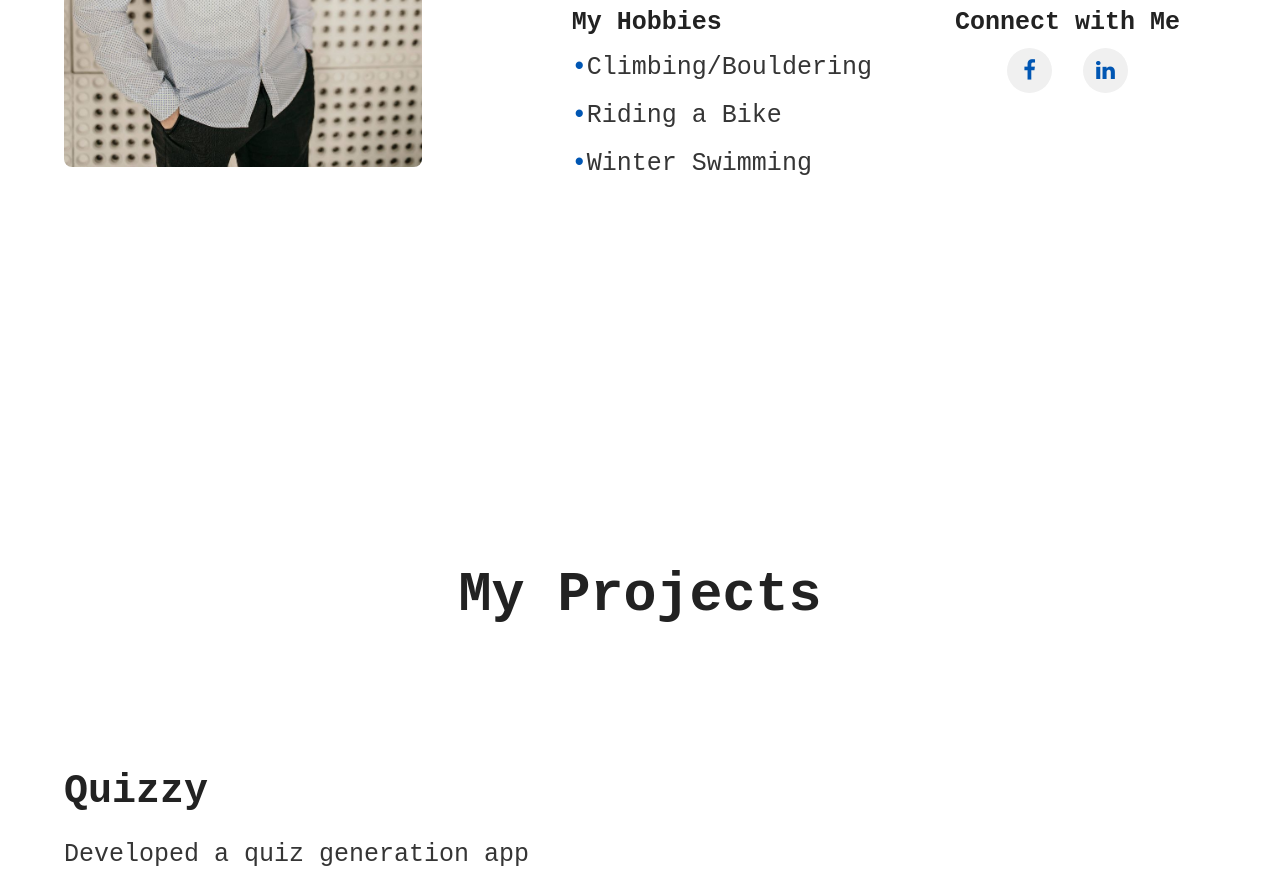
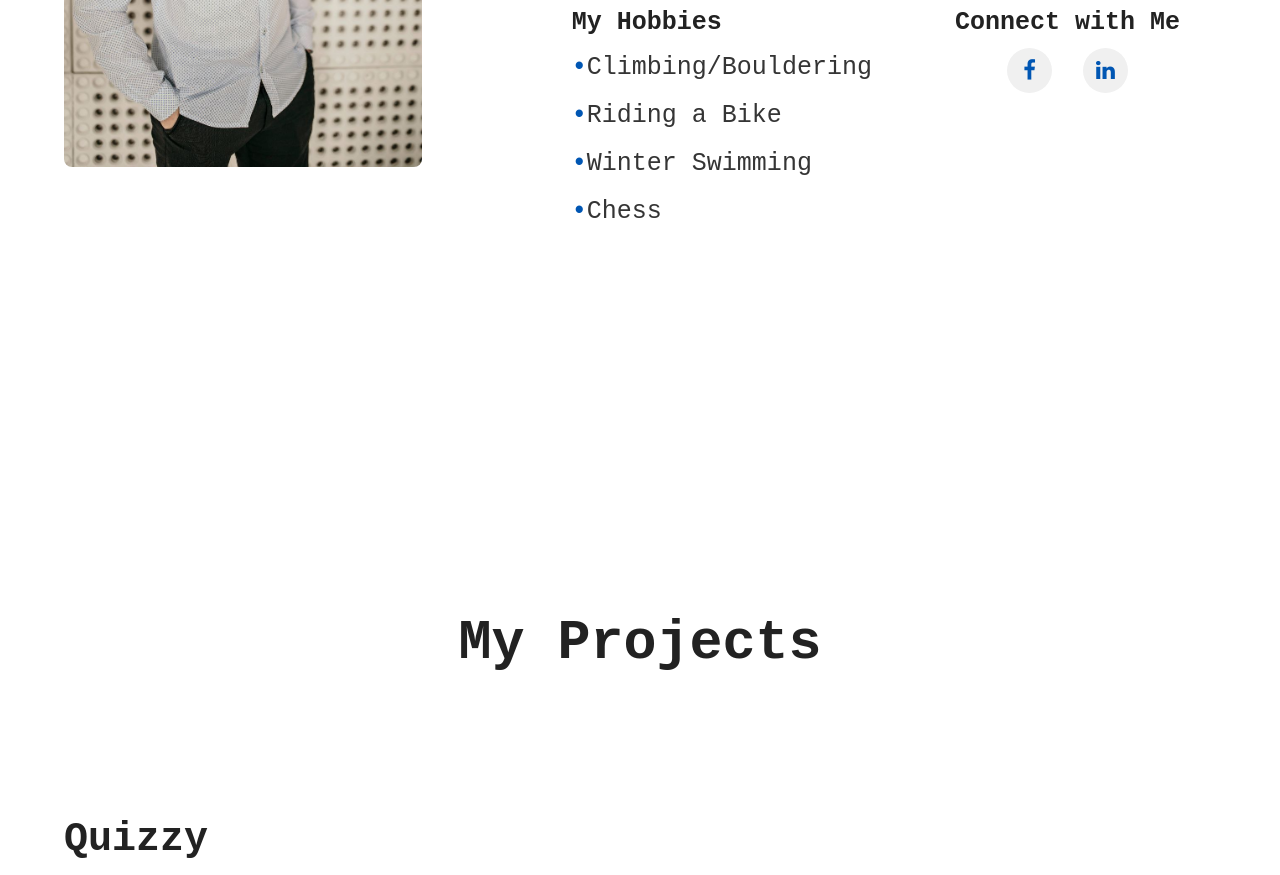
Before and after one commit to cruetto/PortfolioWebsite, a plain HTML site: page index.html in a window 1280 px wide. Shown: the part 1578-2453 px from the top of the page. Drawn offline with Linux system fonts and the light colour scheme.

Commit message:
Corrections

```diff
--- a/index.html
+++ b/index.html
@@ -111,6 +111,7 @@
                         <li data-lang-key="hobby1">Climbing/Bouldering</li>
                         <li data-lang-key="hobby2">Riding a Bike</li>
                         <li data-lang-key="hobby3">Winter Swimming</li>
+                        <li data-lang-key="hobby4">Chess</li>
                     </ul>
                 </div>
                 <!-- End Hobbies Section -->
--- a/javascript/main.js
+++ b/javascript/main.js
@@ -19,7 +19,7 @@ document.addEventListener('DOMContentLoaded', () => {
         hobby1: { en: " Climbing/Bouldering", lt: " Laipiojimas/Boulderingas" },
         hobby2: { en: " Riding a Bike", lt: " Važiavimas Dviračiu" },
         hobby3: { en: " Winter Swimming", lt: " Žiemos maudynės" },
-
+        hobby4: { en: " Chess", lt: " Šachmatai" },
 
         aboutConnect: { en: "Connect with Me", lt: "Susisiekite" },
         projectsTitle: { en: "My Projects", lt: "Mano Projektai" },
```
